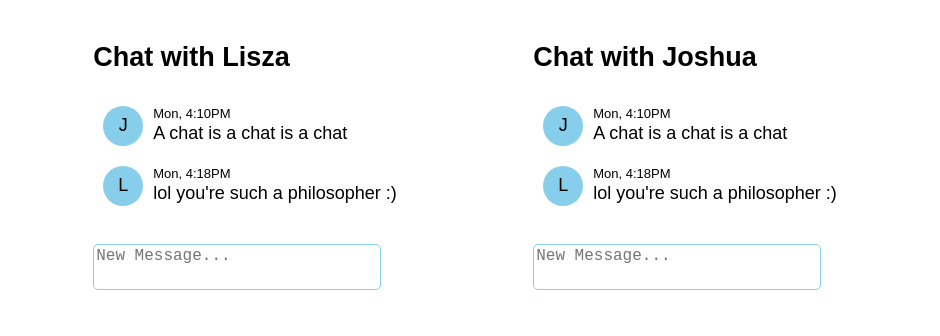
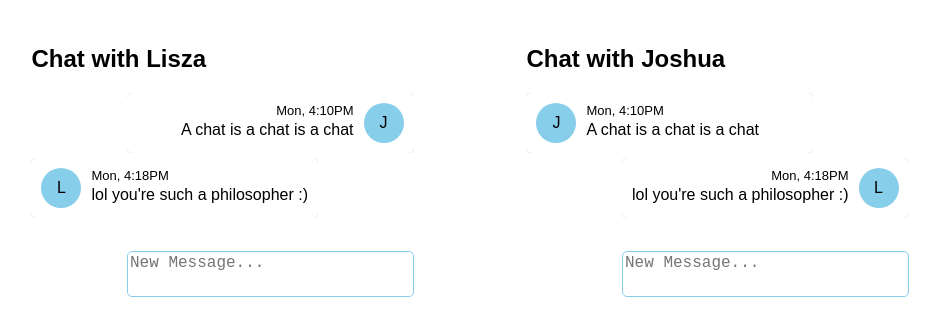
Before and after one commit to lisza/littlechat, a React (Create React App) app: page / in a window 1280 px wide. Shown: the top 336 px of the page, without its empty margins (170-1110 px from the left). Built offline with nearby package versions, Linux system fonts and the light colour scheme.

Commit message:
Move loggedin users messages to the right, chat partners to the left

```diff
--- a/src/App.css
+++ b/src/App.css
@@ -6,10 +6,10 @@
   .App {
     display: grid;
     grid-template-columns: 1fr 1fr;
-    grid-gap: 20px;
+    grid-gap: 30px;
     justify-items: center;
-    font-size: 18px;
+    /* font-size: 18px; */
     margin: 20px auto;
-    max-width: 860px;
+    max-width: 960px;
   }
 }
--- a/src/components/Chat.css
+++ b/src/components/Chat.css
@@ -1,3 +1,9 @@
 .Chat {
-  /* min-width: 250px; */
+  display: grid;
+  grid-template-columns: repeat(4, 1fr);
+  margin: 5px;
 }
+
+.Chat > h2 {
+  grid-column: 1 / -1;
+}
--- a/src/components/Chat.js
+++ b/src/components/Chat.js
@@ -14,7 +14,7 @@ class Chat extends Component {
     this.state = {
       messageList: [
         // A couple messages to get started, feel free to delete
-        { author: "Josh", date: "Mon Mar 05 2018 08:10:57 GMT-0800 (PST)", text: "A chat is a chat is a chat" },
+        { author: "Joshua", date: "Mon Mar 05 2018 08:10:57 GMT-0800 (PST)", text: "A chat is a chat is a chat" },
         { author: "Lisza", date: "Mon Mar 05 2018 08:18:57 GMT-0800 (PST)", text: "lol you're such a philosopher :)" },
       ],
       newMessage: {},
@@ -95,16 +95,17 @@ class Chat extends Component {
         <h2>Chat with {this.props.partner}</h2>
 
         <MessageList
-          messages={this.state.messageList} />
+          messages={this.state.messageList}
+          user={this.props.user} />
 
         <Typing
           whosTyping={this.state.whosTyping}
-          partner={this.props.partner} />
+          partner={this.props.partner}/>
 
         <NewMessage
           value={this.state.newMessage.text}
           change={this.handleChange}
-          submit={this.handleSubmit} />
+          submit={this.handleSubmit}/>
       </div>
     );
   }
--- a/src/components/Message.css
+++ b/src/components/Message.css
@@ -1,11 +1,19 @@
 .Message {
-  /* border: 1px solid skyblue; */
   border-radius: 5px;
+  box-shadow: 0 0 0.5px #aaa;
   display: grid;
   grid-template-columns: auto 1fr;
   grid-template-rows: auto auto;
-  max-width: 450px;
   padding: 10px;
+  margin-bottom:5px;
+  grid-column: 1 / 4;
+  }
+
+.Message.right {
+  grid-template-columns: 1fr auto;
+  grid-template-rows: auto auto;
+  grid-column: 2 / -1;
+
 }
 
 .Message:hover {
@@ -23,6 +31,13 @@
   margin-right: 10px;
   padding: 5px;
   grid-row: 1 / -1;
+  /* align-self: center; */
+}
+
+.Message.right .Message-author {
+  grid-column: 2 / -1;
+  margin-left: 10px;
+  margin-right: 0;
 }
 
 @media screen and (min-width: 550px) {
@@ -41,3 +56,8 @@
   word-break: break-word;
   width: 100%;
 }
+
+.Message.right .Message-text,
+.Message.right .Message-date   {
+  text-align: right;
+}
--- a/src/components/Message.js
+++ b/src/components/Message.js
@@ -4,9 +4,13 @@ import Moment from 'moment';
 
 const message = (props) => {
   // Styles live in Message.css
+  let addClass;
+  if (props.user === props.author) {
+    addClass = "right";
+  }
 
   return (
-    <div className="Message">
+    <div className={`Message ${addClass}`}>
       <div className="Message-author">{props.author[0]}</div>
       <div className="Message-date">{Moment(props.date).format('ddd, h:mmA')}</div>
       <p className="Message-text">{props.text}</p>
--- a/src/components/MessageList.js
+++ b/src/components/MessageList.js
@@ -4,6 +4,7 @@ import Message from './Message';
 const messageList = (props) => {
   return props.messages.map((message, index) => {
     return <Message
+      user={props.user}
       text={message.text}
       author={message.author}
       date={message.date}
--- a/src/components/NewMessage.js
+++ b/src/components/NewMessage.js
@@ -10,28 +10,33 @@ class NewMessage extends Component {
   enterPress = (event) => {
     event.stopPropagation();
     if(event.keyCode === 13 && event.shiftKey === false) {
-      // event.preventDefault();
       this.props.submit();
      }
   }
 
     render() {
       const style = {
+        form: {
+          gridColumn: '2 / -1'
+        },
+        input: {
           height: 'auto',
-        width: '90%',
+          width: '98%',
           minHeight: '40px',
           fontSize: '16px',
           resize: 'none',
           overflow: 'hidden',
           border: '1px solid skyblue',
-        borderRadius: '5px',
+          borderRadius: '5px'
+        }
       };
 
       return (
-        <div>
-          <form onSubmit={this.enterPress}>
+          <form
+            style={style.form}
+            onSubmit={this.enterPress}>
             <textarea
-              style={style}
+              style={style.input}
               type="text"
               placeholder="New Message..."
               value={this.props.value}
@@ -39,7 +44,6 @@ class NewMessage extends Component {
               onKeyDown={this.enterPress}
               onChange={this.props.change} />
           </form>
-        </div>
       );
     }
 };
--- a/src/components/Typing.css
+++ b/src/components/Typing.css
@@ -2,7 +2,7 @@
   color: grey;
   font-size: small;
   height: 28px;
-  /* margin-left: 50px; */
+  grid-column: 1 / 4;
 }
 
 .Typing-dots > div {
```
Lines whose indentation alone changed are shown as unchanged.
